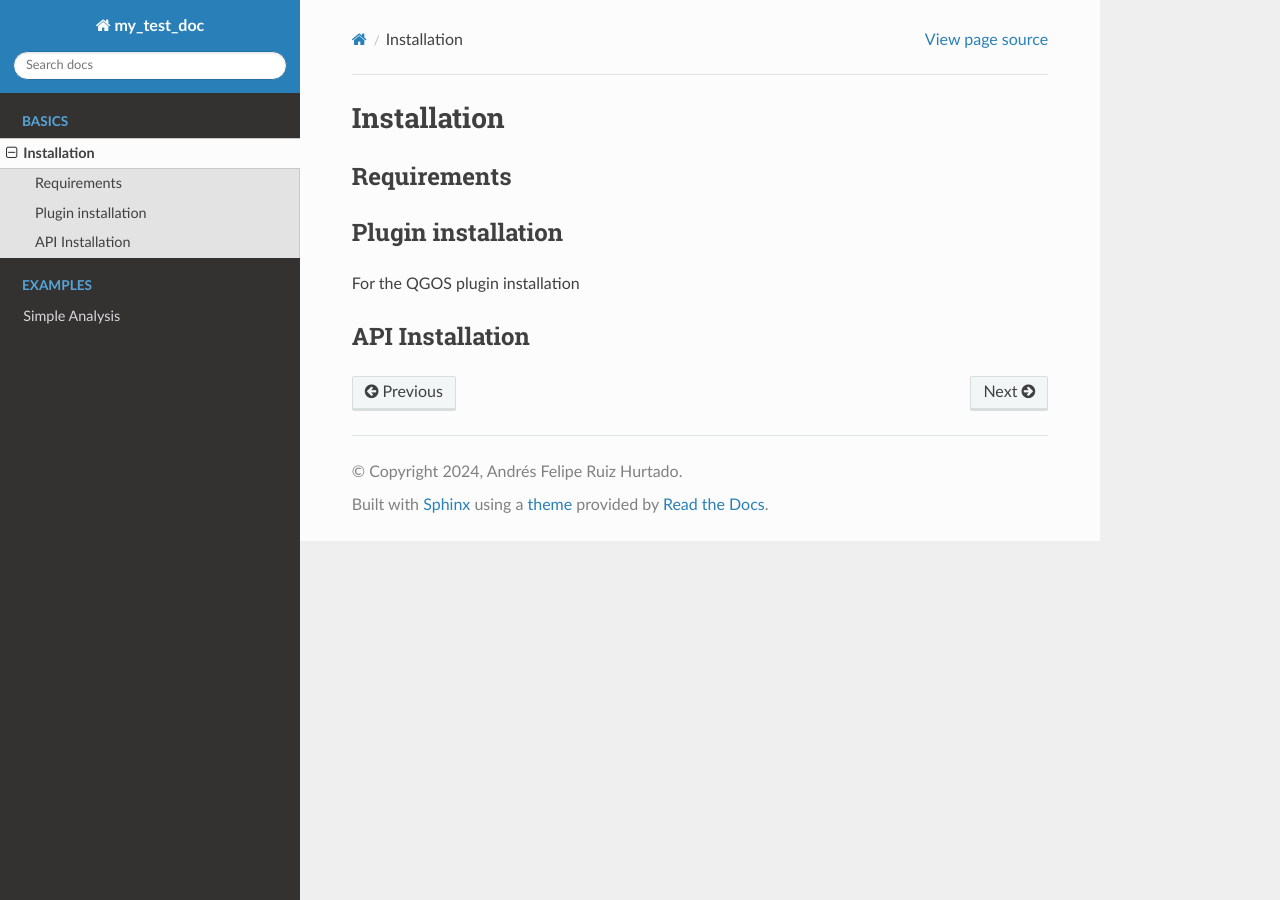
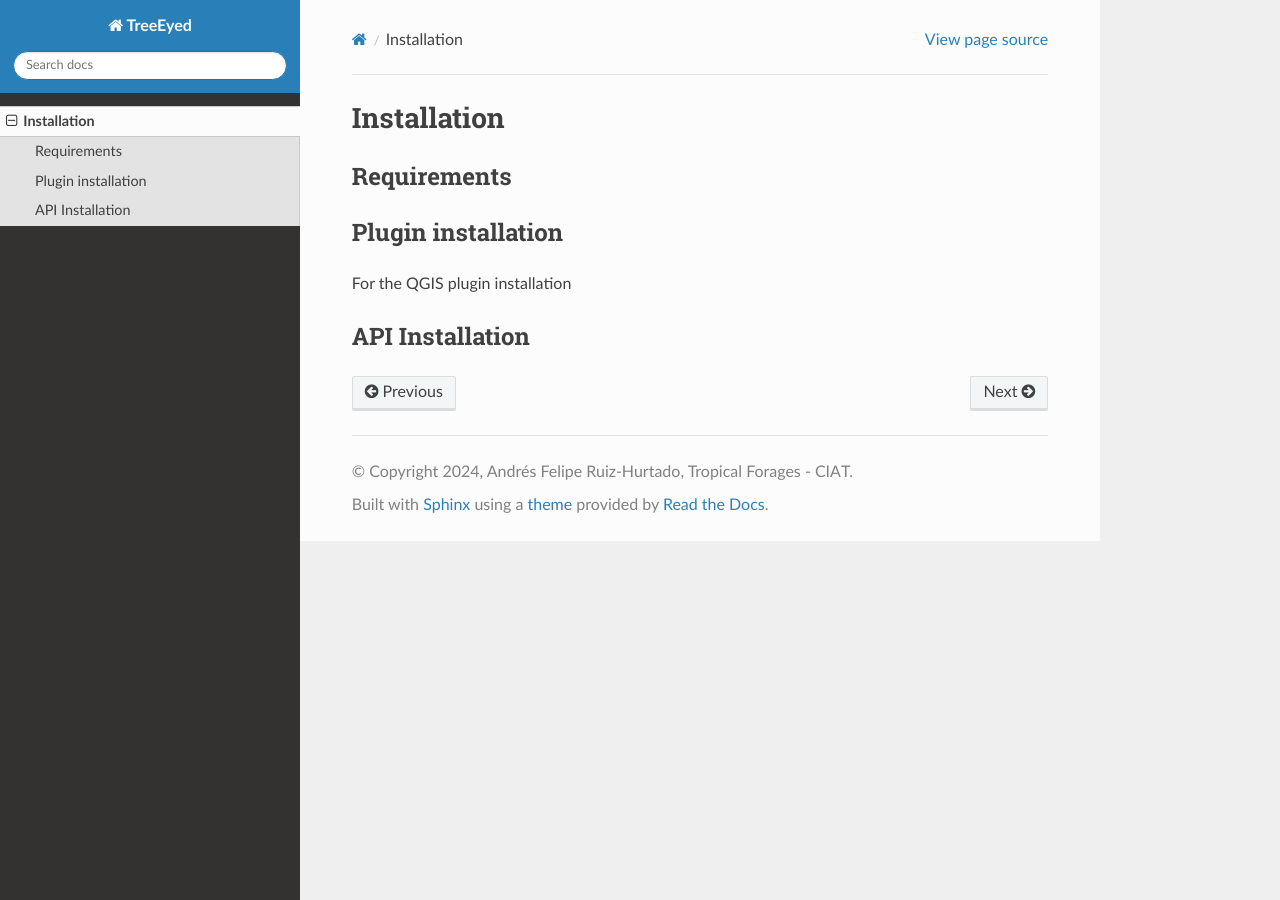
Before and after one commit to afruizh/TreeEyed, a Sphinx documentation site: the page built from docs/source/pages/page_installation.rst, in a window 1280 px wide. Built offline with Sphinx 7.4.7 and the Read the Docs theme 2.0.0, drawn with Linux system fonts in a browser that asks for light colours; pages that are not in the unit, such as notebooks, are missing from menus.

Commit message:
updates test documentation

```diff
--- a/docs/source/conf.py
+++ b/docs/source/conf.py
@@ -6,9 +6,9 @@
 # -- Project information -----------------------------------------------------
 # https://www.sphinx-doc.org/en/master/usage/configuration.html#project-information
 
-project = 'my_test_doc'
-copyright = '2024, Andrés Felipe Ruiz Hurtado'
-author = 'Andrés Felipe Ruiz Hurtado'
+project = 'TreeEyed'
+copyright = '2024, Andrés Felipe Ruiz-Hurtado, Tropical Forages - CIAT'
+author = 'Andrés Felipe Ruiz-Hurtado, Tropical Forages - CIAT'
 
 # -- General configuration ---------------------------------------------------
 # https://www.sphinx-doc.org/en/master/usage/configuration.html#general-configuration
@@ -25,3 +25,5 @@ exclude_patterns = []
 
 html_theme = 'sphinx_rtd_theme'
 html_static_path = ['_static']
+
+html_favicon = 'res/icon.png'
--- a/docs/source/pages/page_installation.rst
+++ b/docs/source/pages/page_installation.rst
@@ -9,7 +9,7 @@ Requirements
 Plugin installation
 ===================
 
-For the QGOS plugin installation
+For the QGIS plugin installation
 
 ===================
 API Installation
```
Also changed, not shown: README.md (+4 -3 lines), docs/source/index.rst (+39 -19 lines), docs/source/pages/models.rst (added), docs/source/res/icon.png (added), 14 other files.
